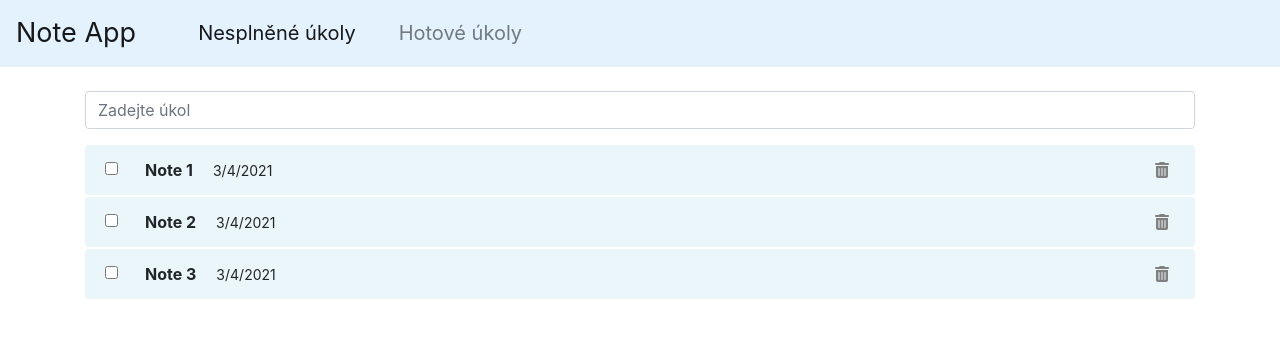
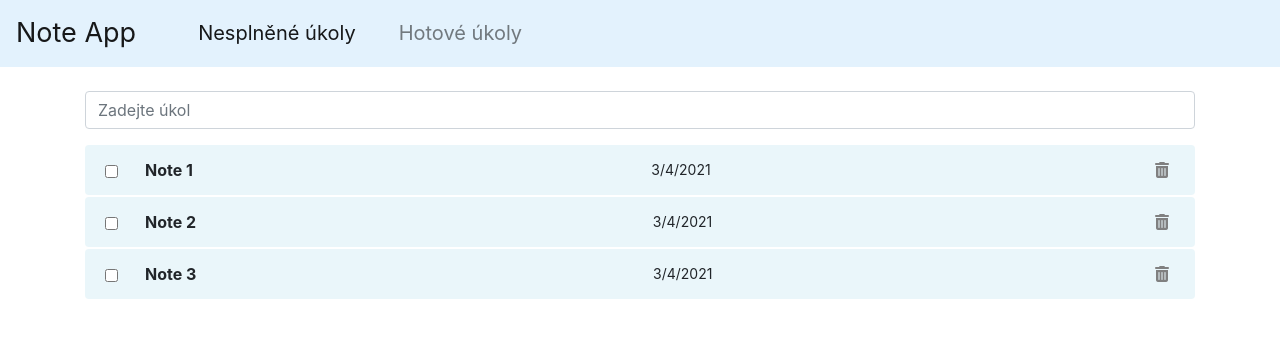
Before and after one commit to Aikusoid/todo-list-hw, a React (Create React App) app: page / in a window 1280 px wide. Shown: the top 338 px of the page. Built offline with nearby package versions, Linux system fonts and the light colour scheme.

Commit message:
merging components TodoItem & Todos

```diff
--- a/src/components/TodoItem.js
+++ /dev/null
@@ -1,29 +0,0 @@
-import React, { useContext } from "react";
-import Context from "../context/context";
-
-export default function TodoItem({ todo, onChange }) {
-  const { removeTodo } = useContext(Context);
-  const classes = [];
-  if (todo.completed) {
-    classes.push("todo-done");
-  }
-
-  console.log(todo);
-  return (
-    <li className="list-group-item">
-      <span className={classes.join("")}>
-        <input
-          className="form-check-input me-1"
-          type="checkbox"
-          value=""
-          onChange={() => onChange(todo.id)}
-        />
-        <strong className="todo-title">{todo.title}</strong>
-        <small>{new Date().toLocaleDateString()}</small>
-      </span>
-      <button className="remover" onClick={() => removeTodo(todo.id)}>
-        <i className="fas fa-trash-alt"></i>
-      </button>
-    </li>
-  );
-}
--- a/src/components/Todos.js
+++ b/src/components/Todos.js
@@ -1,12 +1,30 @@
-import React from "react";
-import TodoItem from "./TodoItem";
+import React, { useContext } from "react";
+// import TodoItem from "./TodoItem";
+import Context from "../context/context";
 
-export const Todos = ({ todos, onToggle }) => {
+export const Todos = ({ todos, onChange }) => {
+  const { removeTodo } = useContext(Context);
   return (
     <ul className="list-group">
-      {todos.map((todo) => (
-        <TodoItem todo={todo} onChange={onToggle} key={todo.id} />
-      ))}
+      {todos.map((todo) => {
+        if (!todo.completed) {
+          return (
+            <li className="list-group-item">
+              <input
+                className="form-check-input me-1"
+                type="checkbox"
+                value=""
+                onChange={() => onChange(todo.id)}
+              />
+              <strong className="todo-title">{todo.title}</strong>
+              <small>{new Date().toLocaleDateString()}</small>
+              <button className="remover" onClick={() => removeTodo(todo.id)}>
+                <i className="fas fa-trash-alt"></i>
+              </button>
+            </li>
+          );
+        }
+      })}
     </ul>
   );
 };
```
